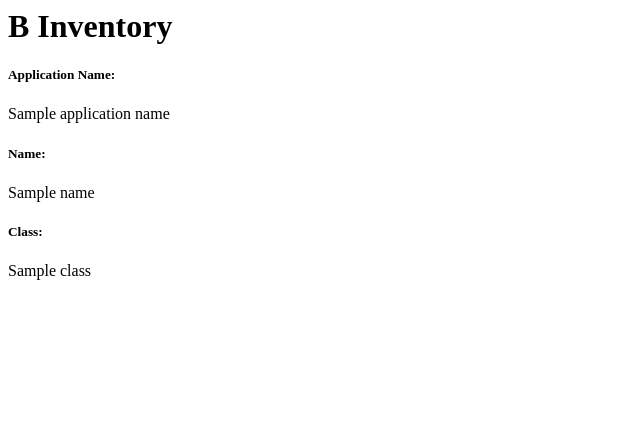
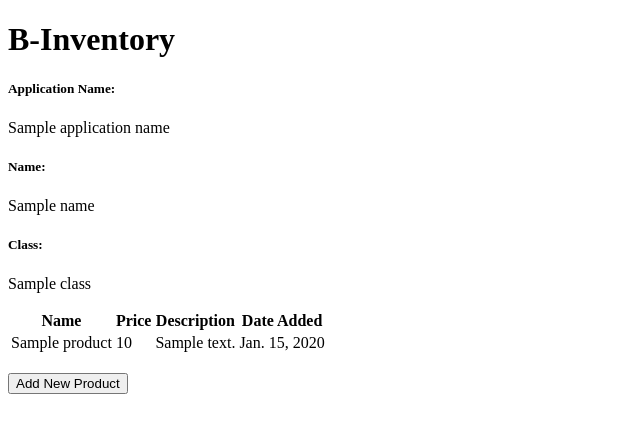
Before and after one commit to niboobin/B-Inventory, a Django app: template main/templates/main.html in a window 1280 px wide. Shown: the top 433 px of the page, without its empty margins (0-640 px from the left). Run offline with Django 4.2, Linux system fonts and the light colour scheme; tables that the repository leaves empty hold one stand-in row (values such as "Sample post"); the template is opened without the code that fills it: values that come from a table or form of the project are taken from there, most other values are stand-ins (such as "Sample title", 1, 10 or a date in 2020).

Commit message:
Assignment 3

```diff
--- a/inventory/urls.py
+++ b/inventory/urls.py
@@ -19,5 +19,5 @@ from django.urls import path, include
 
 urlpatterns = [
     path('admin/', admin.site.urls),
-    path('main/', include('main.urls')),
+    path('', include('main.urls')),
 ]
--- a/main/models.py
+++ b/main/models.py
@@ -3,6 +3,6 @@ from django.db import models
 # Create your models here.
 class Product(models.Model):
     name = models.CharField(max_length=255)
-    amount = models.IntegerField()
+    date_added = models.DateField(auto_now_add=True)
     price = models.IntegerField()
     description = models.TextField()
--- a/main/templates/main.html
+++ b/main/templates/main.html
@@ -1,10 +1,43 @@
-<h1>B Inventory</h1>
+{% extends 'base.html' %}
 
-<h5>Application Name:</h5>
-<p>{{ application_name }}</p>
+{% block content %}
+    <h1>B-Inventory</h1>
 
-<h5>Name:</h5>
-<p>{{ name }}</p>
+    <h5>Application Name:</h5>
+    <p>{{application_name}}</p>
 
-<h5>Class:</h5>
-<p>{{ class }}</p>
+    <h5>Name:</h5>
+    <p>{{name}}</p>
+
+    <h5>Class:</h5>
+    <p>{{class}}</p>
+
+    <table>
+        <tr>
+            <th>Name</th>
+            <th>Price</th>
+            <th>Description</th>
+            <th>Date Added</th>
+        </tr>
+
+        {% comment %} Below is how to show the product data {% endcomment %}
+
+        {% for product in products %}
+            <tr>
+                <td>{{product.name}}</td>
+                <td>{{product.price}}</td>
+                <td>{{product.description}}</td>
+                <td>{{product.date_added}}</td>
+            </tr>
+        {% endfor %}
+    </table>
+
+    <br />
+
+    <a href="{% url 'main:create_product' %}">
+        <button>
+            Add New Product
+        </button>
+    </a>
+
+{% endblock content %}
--- a/main/urls.py
+++ b/main/urls.py
@@ -1,8 +1,14 @@
 from django.urls import path
-from main.views import show_main
+from main.views import show_main, create_product, show_xml, show_json, show_xml_by_id, show_json_by_id
+
 
 app_name = 'main'
 
 urlpatterns = [
     path('', show_main, name='show_main'),
+    path('create-product', create_product, name='create_product'),
+    path('xml/', show_xml, name='show_xml'),
+    path('json/', show_json, name='show_json'),
+    path('xml/<int:id>/', show_xml_by_id, name='show_xml_by_id'),
+    path('json/<int:id>/', show_json_by_id, name='show_json_by_id'),
 ]
--- a/requirements.txt
+++ b/requirements.txt
@@ -4,3 +4,4 @@ whitenoise
 psycopg2-binary
 requests
 urllib3
+django-environ
--- /dev/null
+++ b/templates/base.html
@@ -0,0 +1,18 @@
+{% load static %}
+<!DOCTYPE html>
+<html lang="en">
+    <head>
+        <meta charset="UTF-8" />
+        <meta
+            name="viewport"
+            content="width=device-width, initial-scale=1.0"
+        />
+        {% block meta %}
+        {% endblock meta %}
+    </head>
+
+    <body>
+        {% block content %}
+        {% endblock content %}
+    </body>
+</html>
```
Also changed, not shown: inventory/settings.py (+16 -1 lines), main/forms.py (added, +7 -0 lines), main/templates/create_product.html (added, +19 -0 lines), main/views.py (+36 -1 lines), .github/workflows/pbp-deploy.yml (added), 3 other files.
